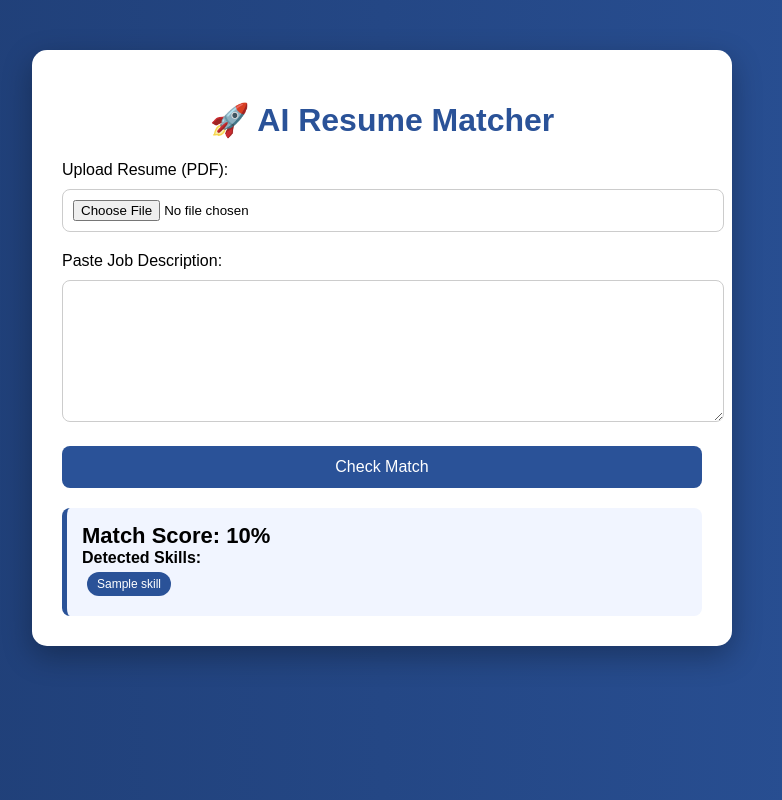
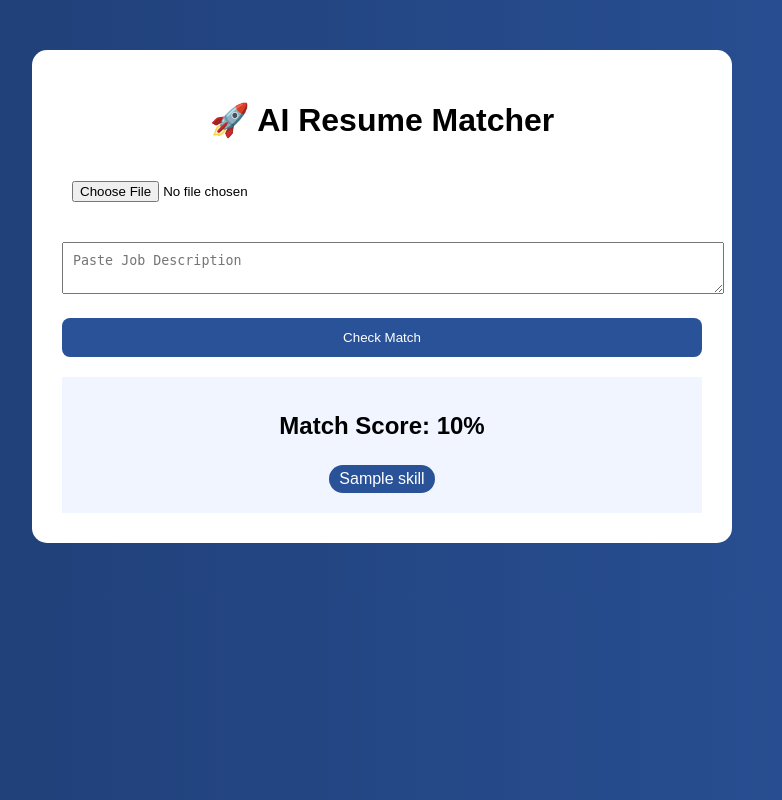
Before and after one commit to Overlord20049/resume-ai-app, a Flask app: template templates/index.html in a window 1280 px wide. Shown: the whole page, without its empty margins (258-1040 px from the left). Run offline with Flask 3, Linux system fonts and the light colour scheme; the template is opened without the code that fills it: most values are stand-ins (such as "Sample title", 1, 10 or a date in 2020).

Commit message:
final fix

```diff
--- a/app.py
+++ b/app.py
@@ -1,5 +1,5 @@
 from flask import Flask, render_template, request
-from utils import extract_text, match_score, extract_skills
+from utils import extract_text, match_score
 
 app = Flask(__name__)
 
@@ -14,12 +14,12 @@ def index():
 
         resume_text = extract_text(file)
         score = match_score(resume_text, job_desc)
-        skills = extract_skills(resume_text)
+
+        # simple skill extraction
+        skills = job_desc.lower().split()[:5]
 
     return render_template("index.html", score=score, skills=skills)
 
-if __name__ == "__main__":
-    import os
 
 if __name__ == "__main__":
-    app.run(host="0.0.0.0", port=int(os.environ.get("PORT", 5000)))
+    app.run(debug=True)
--- a/templates/index.html
+++ b/templates/index.html
@@ -5,7 +5,7 @@
 
     <style>
         body {
-            font-family: Arial, sans-serif;
+            font-family: Arial;
             background: linear-gradient(to right, #1e3c72, #2a5298);
             margin: 0;
             padding: 0;
@@ -19,26 +19,14 @@
             color: black;
             padding: 30px;
             border-radius: 15px;
-            box-shadow: 0px 10px 30px rgba(0,0,0,0.3);
+            text-align: center;
         }
 
-        h1 {
-            text-align: center;
-            color: #2a5298;
-        }
-
-        input[type="file"],
-        textarea {
+        input, textarea {
             width: 100%;
             margin-top: 10px;
             margin-bottom: 20px;
             padding: 10px;
-            border-radius: 8px;
-            border: 1px solid #ccc;
-        }
-
-        textarea {
-            height: 120px;
         }
 
         button {
@@ -48,35 +36,22 @@
             color: white;
             border: none;
             border-radius: 8px;
-            font-size: 16px;
             cursor: pointer;
-        }
-
-        button:hover {
-            background: #1e3c72;
         }
 
         .result {
             margin-top: 20px;
             padding: 15px;
             background: #f1f5ff;
-            border-left: 5px solid #2a5298;
-            border-radius: 8px;
-        }
-
-        .score {
-            font-size: 22px;
-            font-weight: bold;
         }
 
         .skills span {
-            display: inline-block;
             background: #2a5298;
             color: white;
             padding: 5px 10px;
             margin: 5px;
+            display: inline-block;
             border-radius: 20px;
-            font-size: 12px;
         }
     </style>
 </head>
@@ -87,21 +62,18 @@
     <h1>🚀 AI Resume Matcher</h1>
 
     <form method="POST" enctype="multipart/form-data">
-        <label>Upload Resume (PDF):</label>
         <input type="file" name="resume" required>
 
-        <label>Paste Job Description:</label>
-        <textarea name="job_description" required></textarea>
+        <textarea name="job_description" placeholder="Paste Job Description" required></textarea>
 
         <button type="submit">Check Match</button>
     </form>
 
     {% if score %}
     <div class="result">
-        <div class="score">Match Score: {{ score }}%</div>
+        <h2>Match Score: {{ score }}%</h2>
 
         <div class="skills">
-            <b>Detected Skills:</b><br>
             {% for skill in skills %}
                 <span>{{ skill }}</span>
             {% endfor %}
--- a/utils.py
+++ b/utils.py
@@ -2,19 +2,14 @@ from PyPDF2 import PdfReader
 from sklearn.feature_extraction.text import CountVectorizer
 from sklearn.metrics.pairwise import cosine_similarity
 
-# Skill database
-SKILLS_DB = [
-    "python", "java", "c++", "machine learning", "deep learning",
-    "sql", "mongodb", "flask", "django", "react",
-    "html", "css", "javascript", "data analysis"
-]
 
 def extract_text(file):
     reader = PdfReader(file)
     text = ""
     for page in reader.pages:
         text += page.extract_text() or ""
-    return text.lower()
+    return text
+
 
 def match_score(resume_text, job_text):
     texts = [resume_text, job_text]
@@ -22,10 +17,3 @@ def match_score(resume_text, job_text):
     matrix = cv.fit_transform(texts)
     score = cosine_similarity(matrix)[0][1]
     return round(score * 100, 2)
-
-def extract_skills(text):
-    found = []
-    for skill in SKILLS_DB:
-        if skill in text:
-            found.append(skill)
-    return found
```
